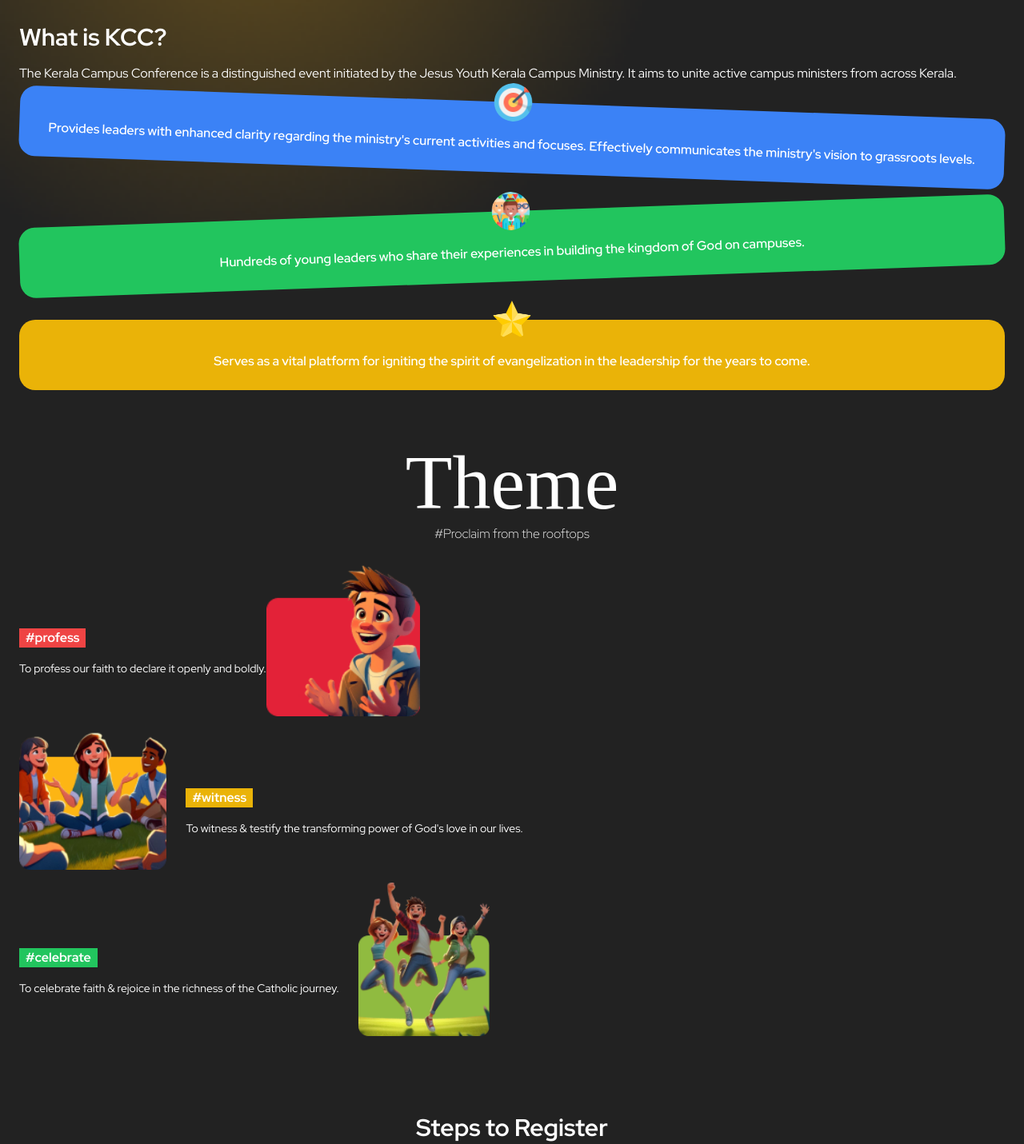
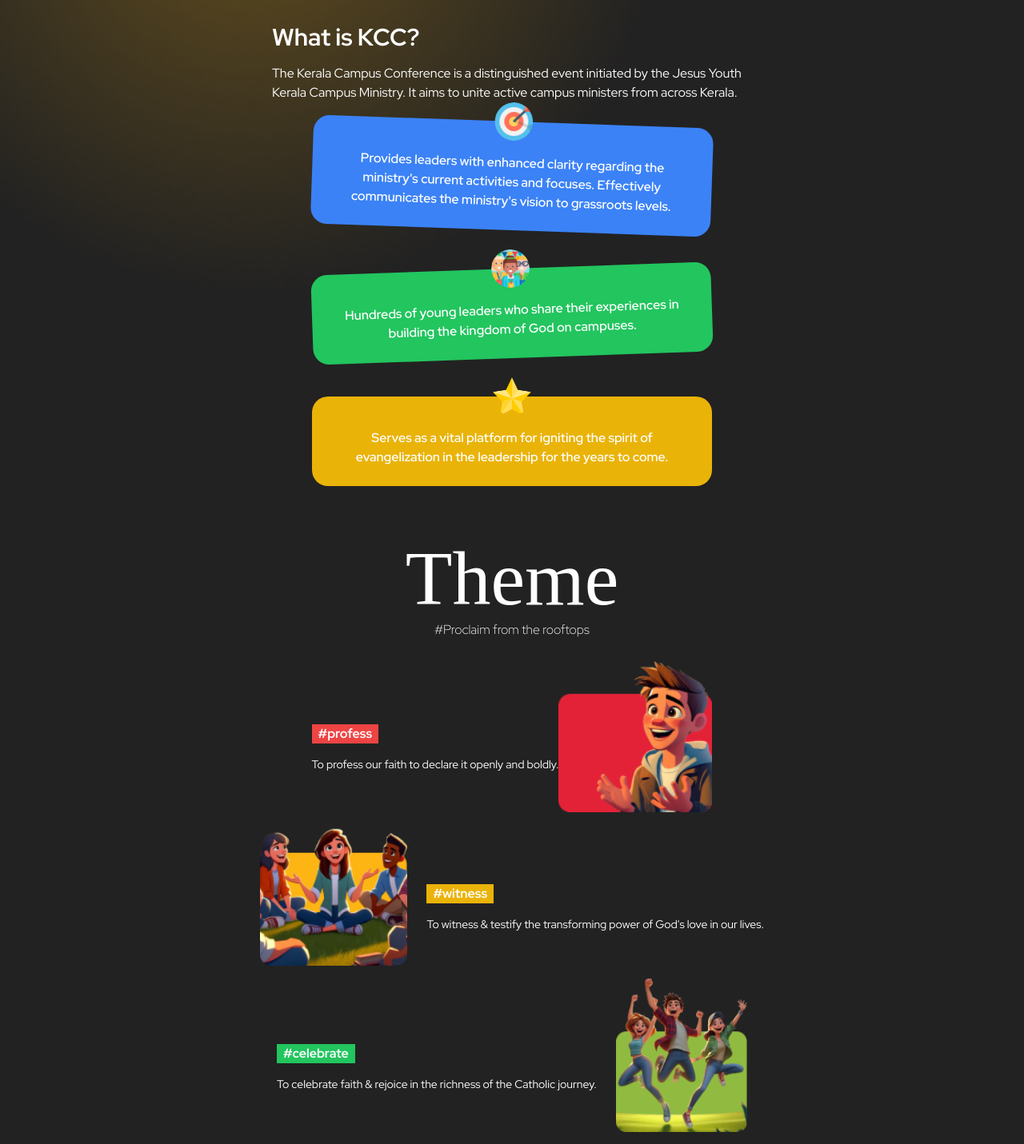
Before and after one commit to Jovit-Mathew236/KCC, a plain HTML site: page index.html in a window 1280 px wide. Shown: the part 820-2251 px from the top of the page at 80% size. Drawn offline with nearby package versions, Linux system fonts and the light colour scheme; a web font is replaced by a local one.

Commit message:
chagnes in ui

```diff
--- a/index.html
+++ b/index.html
@@ -64,10 +64,13 @@
 
     <!-- About Section -->
     <section class="py-12 px-6">
-        <h2 class="text-3xl font-bold mb-4">What is KCC?</h2>
-        <p class="mb-6">The Kerala Campus Conference is a distinguished event initiated by the Jesus Youth Kerala Campus
-            Ministry. It aims to unite active campus ministers from across Kerala.</p>
-        <div class="space-y-12">
+        <div class="md:w-[600px] m-auto">
+            <h2 class="text-3xl font-bold mb-4">What is KCC?</h2>
+            <p class="mb-6">The Kerala Campus Conference is a distinguished event initiated by the Jesus Youth
+                Kerala Campus
+                Ministry. It aims to unite active campus ministers from across Kerala.</p>
+        </div>
+        <div class="space-y-12 md:w-[500px] md:m-auto">
             <div class="relative bg-blue-500 p-6 rounded-[20px] tiltedr text-center">
                 <div class="absolute top-0 left-1/2 transform -translate-x-1/2 -translate-y-1/2">
                     <img src="./assets/aboutarrow.png" alt="Icon" class="w-12 h-12 rounded-full">
@@ -100,7 +103,7 @@
     <section class="py-12 px-6 ">
         <h2 class="mb-8 text-center leading-10 fontNovitha">Theme</h2>
         <p class="font-thin text-center mb-6">#Proclaim from the rooftops</p>
-        <div class="space-y-4">
+        <div class="space-y-4 flex flex-col items-center">
             <div class="theme-block flex items-center">
                 <div class="theme-content mt-8">
                     <p class="font-bold bg-red-500 w-fit px-2">#profess</p>
@@ -127,8 +130,8 @@
 
     <!-- Registration Section -->
     <section class="py-12 px-6">
-        <h2 class="text-3xl font-bold mb-4 text-center">Steps to Register</h2>
-        <ol class="relative border-l mt-1 border-fuchsia-500">
+        <h2 class="text-3xl md:text-[50px] font-bold mb-8 text-center">Steps to Register</h2>
+        <ol class="relative border-l mt-8 border-fuchsia-500 md:m-auto md:w-fit">
             <li class="mb-10 ml-6">
                 <div class="absolute w-3 h-3 bg-fuchsia-500 rounded-full mt-1.5 -left-1.5 border border-white ">
                 </div>
```
Also changed, not shown: assets/kcc191.png (added), assets/kcc192.png (added), assets/kcc193.png (added), assets/kcc194.png (added), assets/kcc195.png (added), assets/kcc196.png (added).
